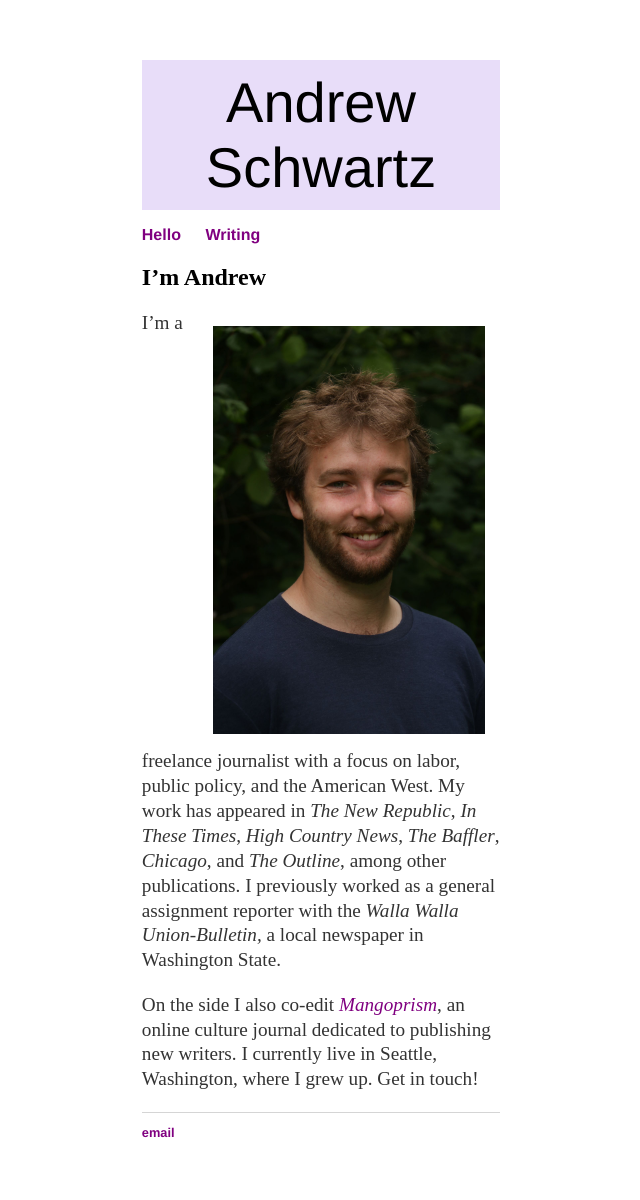
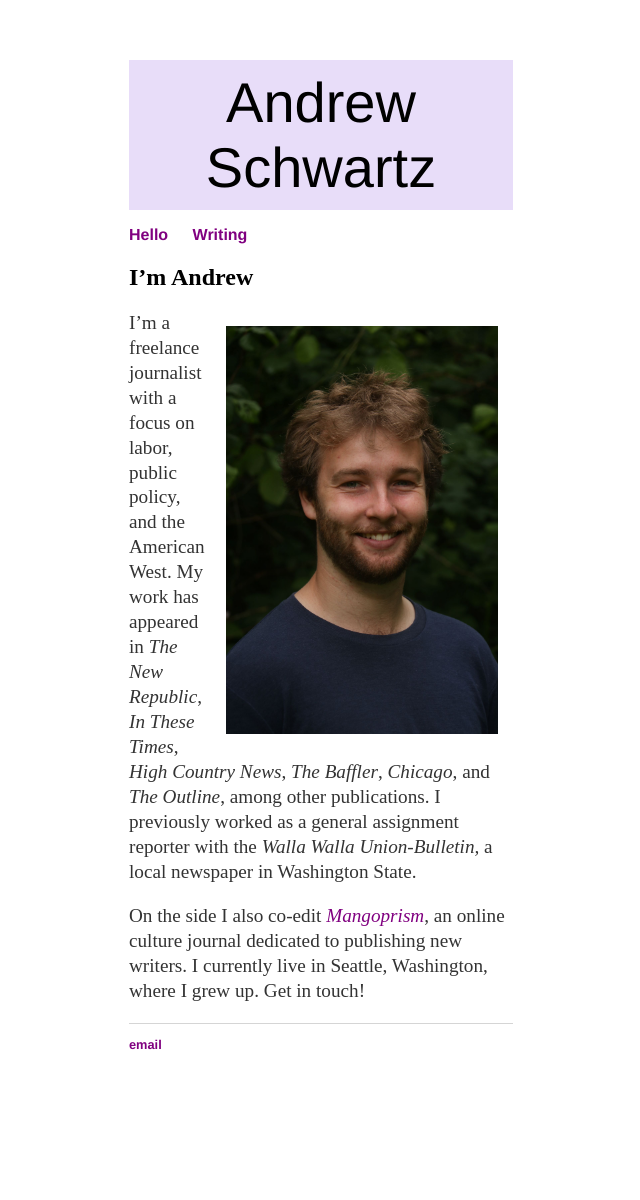
Before and after one commit to aonschwartz/aonschwartz.github.io, a Jekyll site: the page built from index.md, in a window 1280 px wide. Shown: the whole page, without its empty margins (319-959 px from the left). Built offline with Jekyll 4.4.1, drawn with Linux system fonts in a browser that asks for light colours; after the commit the page ends 1112 px from its top, so only the background shows below that.

Commit message:
Update main.css

```diff
--- a/css/main.css
+++ b/css/main.css
@@ -1,6 +1,6 @@
 body {
     margin: 60px auto;
-    width: 28%;
+    width: 30%;
     background-color: white);
 }
 nav ul, footer ul {
```
